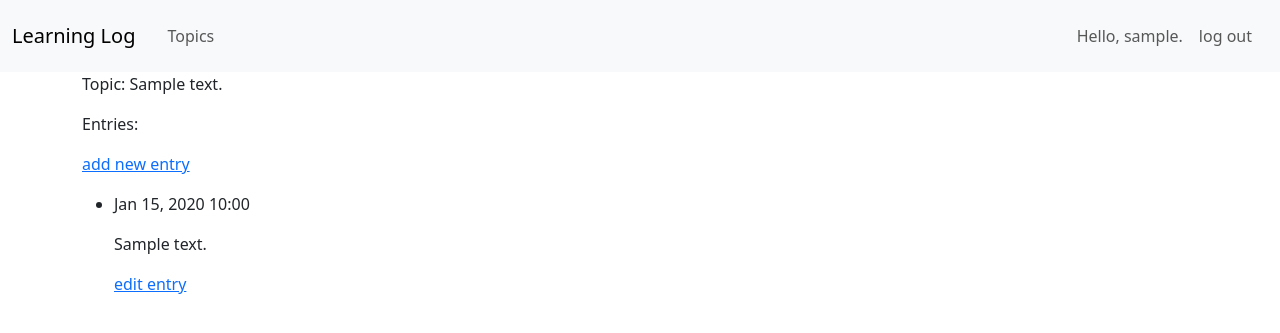
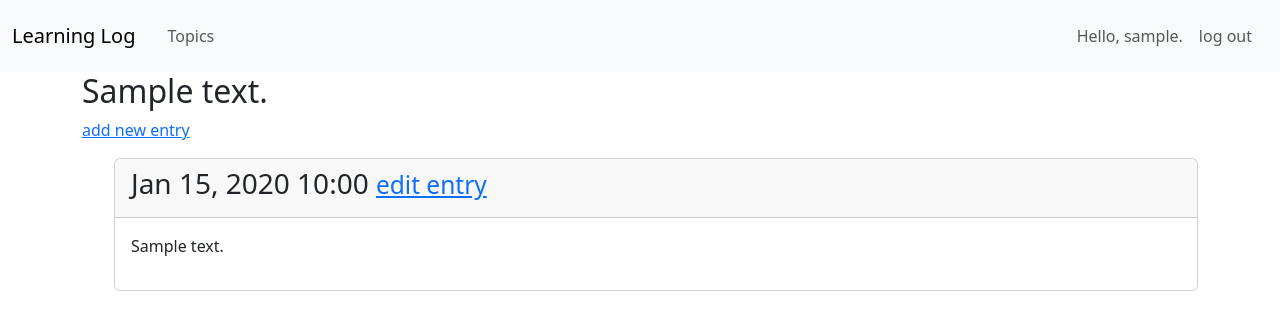
Before and after one commit to da4o88/my_learning, a Django app: page /topics/1/ in a window 1280 px wide. Shown: the top 333 px of the page. Run offline with Django 4.2, Linux system fonts and the light colour scheme; a user stored in the database is signed in; tables that the repository leaves empty hold one stand-in row (values such as "Sample post"); some libraries are stand-ins or nearby versions.

Commit message:
Add bootstrap card to topics page.

```diff
--- a/learning_logs/templates/learning_logs/topic.html
+++ b/learning_logs/templates/learning_logs/topic.html
@@ -1,26 +1,33 @@
 {% extends "learning_logs/base.html" %}
-{% block title %}{{ topic }}{% endblock %}
+{% load bootstrap5 %}
+
+{% block title %}{{ topic }}{% endblock title %}
+
+{% block header %}
+    <h2>{{ topic }}</h2>
+{% endblock header %}
 
 {% block content %}
-    <p>Topic: {{ topic }}</p>
-
-    <p>Entries:</p>
     <p>
         <a href="{% url 'new_entry' topic.id %}">add new entry</a>
     </p>
     <ul>
         {% for entry in entries %}
-            <li>
-                <p>{{ entry.date_added|date:'M d, Y H:i' }}</p>
-                <p>{{ entry.text|linebreaks }}</p>
-                <p>
-                    <a href="{% url 'edit_entry' entry.id %}">edit entry</a>
-                </p>
-            </li>
+            <div class="card">
+                <div class="card-header">
+                    <h3>
+                        {{ entry.date_added|date:'M d, Y H:i' }}
+                        <small>
+                            <a href="{% url 'edit_entry' entry.id %}">edit entry</a>
+                        </small>
+                    </h3>
+                </div>
+                <div class="card-body">
+                    {{ entry.text|linebreaks }}
+                </div>
+            </div>
         {% empty %}
-            <li>
-                There are no entries for this topic yet.
-            </li>
+            <p>There are no entries for this topic yet.</p>
         {% endfor %}
     </ul>
 {% endblock %}
```
Also changed, not shown: learning_logs/templates/learning_logs/topics.html (+6 -6 lines).
